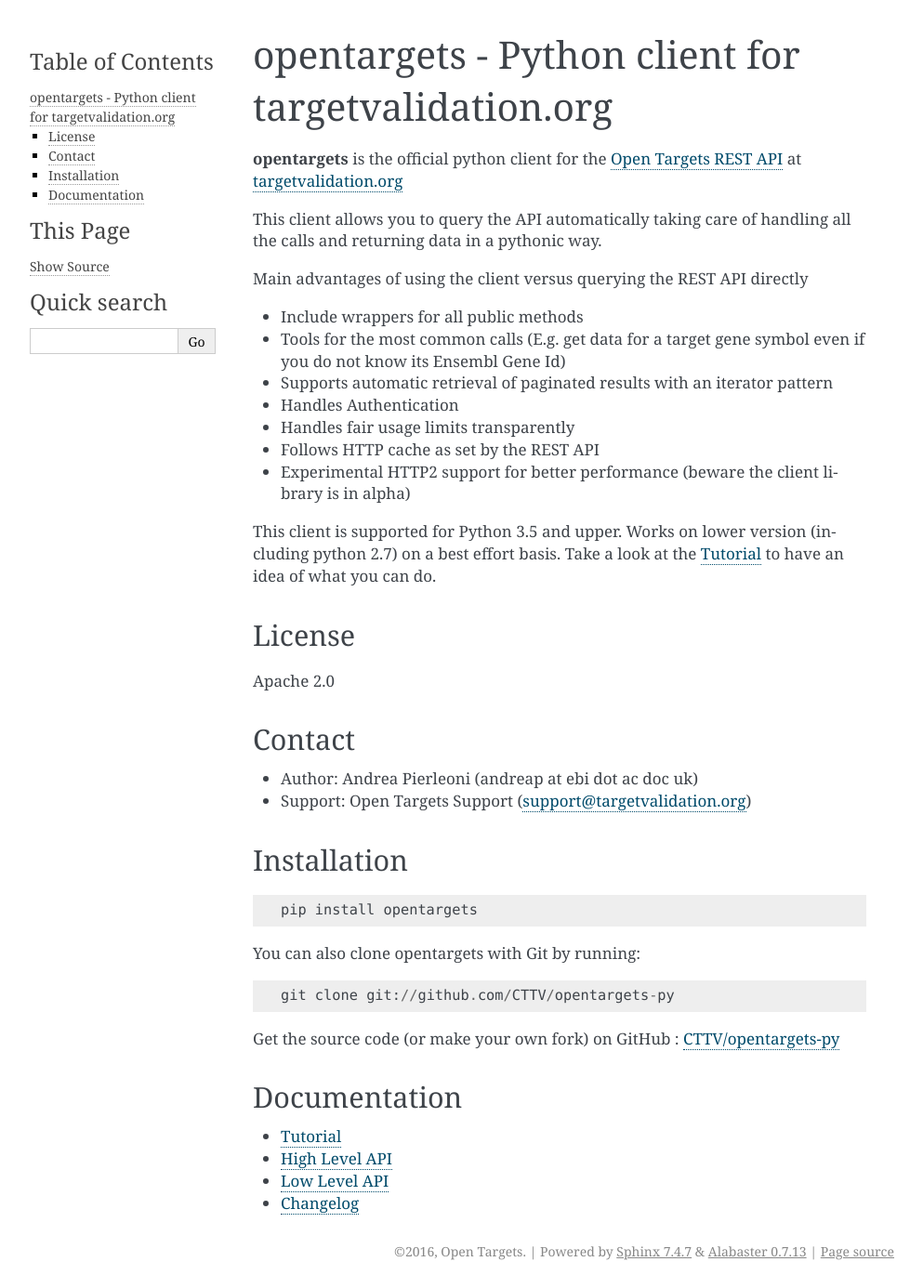
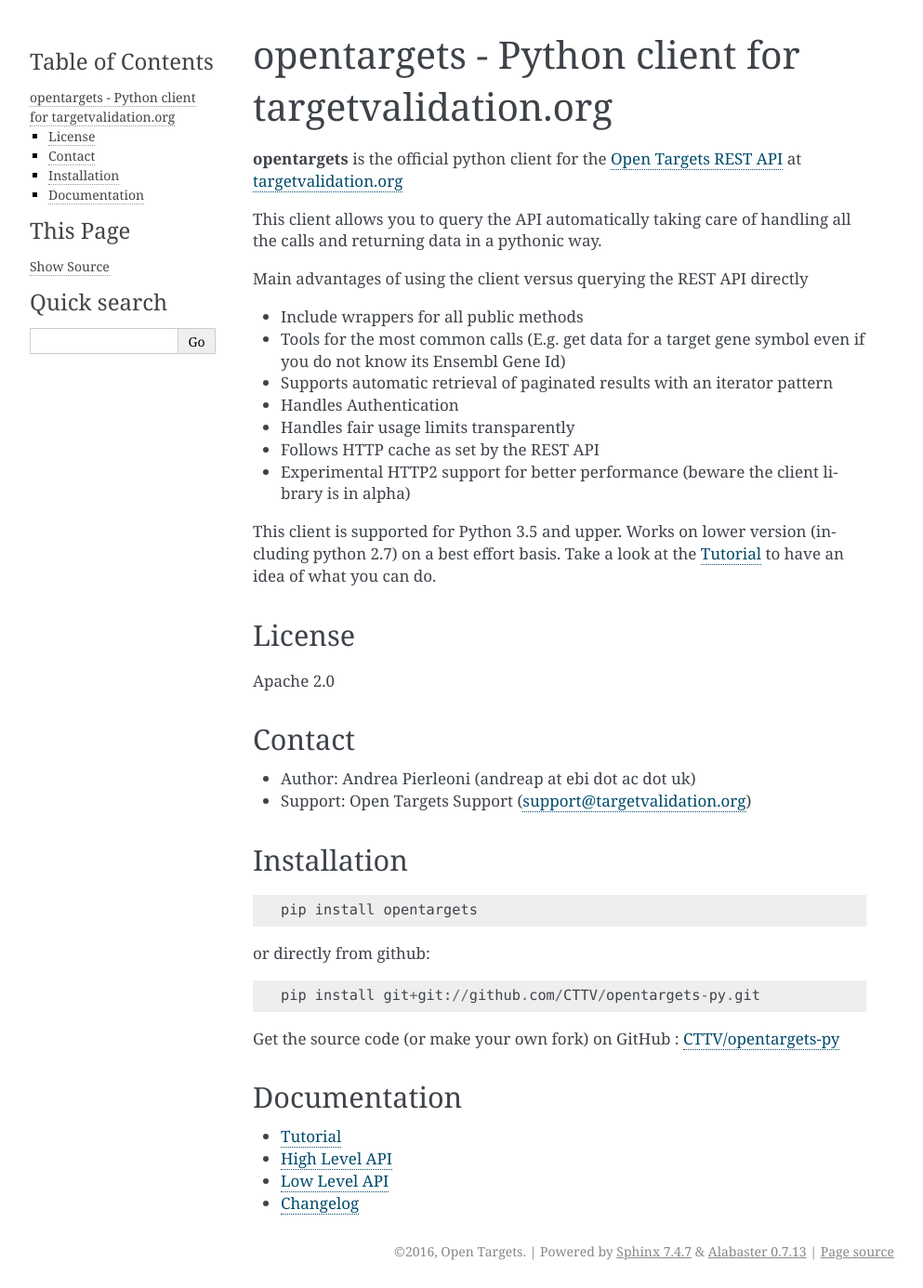
Before and after one commit to opentargets-archive/opentargets-py, a Sphinx documentation site: the page built from docs/source/index.rst, in a window 1280 px wide. Shown: the whole page at 93% size, without its empty margins (148-1141 px from the left). Built offline with Sphinx 7.4.7, drawn with Linux system fonts in a browser that asks for light colours.

Commit message:
updated docs

```diff
--- a/docs/source/index.rst
+++ b/docs/source/index.rst
@@ -43,7 +43,7 @@
 Contact
 -------
 
-- Author: Andrea Pierleoni (andreap at ebi dot ac doc uk)
+- Author: Andrea Pierleoni (andreap at ebi dot ac dot uk)
 - Support: Open Targets Support (support@targetvalidation.org)
 
 
@@ -53,13 +53,9 @@
 ::
 
     pip install opentargets
+or directly from github::
 
-You can also clone opentargets with Git by running:
-
-::
-
-    git clone git://github.com/CTTV/opentargets-py
-
+    pip install git+git://github.com/CTTV/opentargets-py.git
 Get the source code (or make your own fork) on GitHub : `CTTV/opentargets-py
 <http://github.com/CTTV/opentargets-py>`_
 
```
